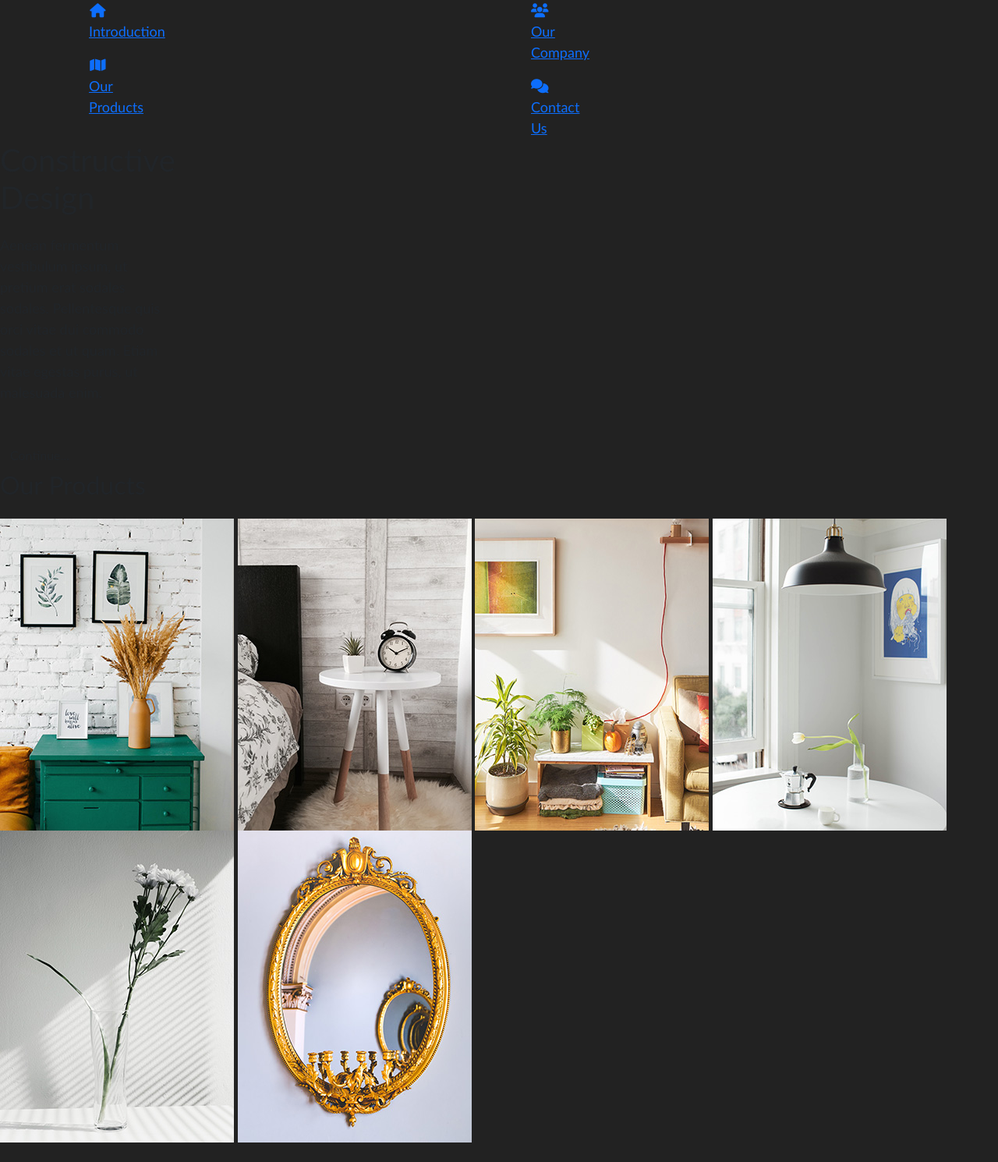
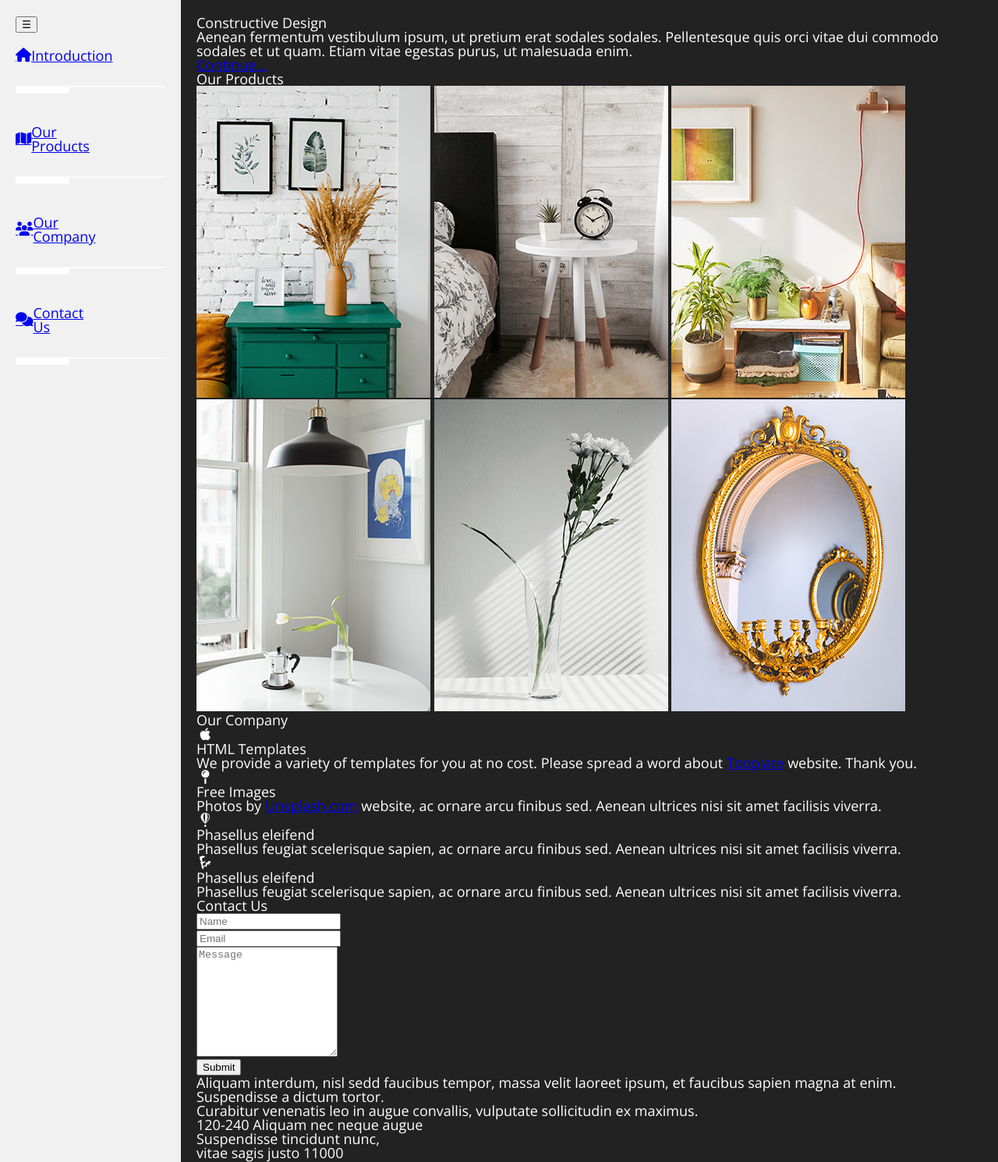
Before and after one commit to cdfdiniz/projeto-site-senac, a plain HTML site: page index.html in a window 1280 px wide. Shown: the top 1490 px of the page at 78% size. Before the commit the page ends 1465 px from the top, so only its background shows below. Drawn offline with nearby package versions, Linux system fonts and the light colour scheme; files whose address does not match are found by name.

Commit message:
Carla 10-11

```diff
--- a/css/style.css
+++ b/css/style.css
@@ -1,15 +1,41 @@
 
-.container{
-    column-count: 2;
-}
+
 
 body {
-    font-family:'Trebuchet MS', 'Lucida Sans Unicode', 'Lucida Grande', 'Lucida Sans', Arial, sans-serif;
-    font-size: 18px;
-    overflow-x: hidden;
+	font-family: 'Open Sans', Helvetica, Arial, sans-serif;
+	font-size: 18px;
+	font-weight: 300;
+    color: white;
+	overflow-x: hidden;
     min-height: 100vh;
     height: 100%;
     position: relative;
     background: #222222;
+    display: flex;
+}
 
+
+li {
+    list-style-type: none;
 }
+
+.tm-main-nav a {
+    background-image: url(../assets/img/nav-item.png);
+    background-repeat: no-repeat;
+    background-position: left bottom;
+    display: flex;
+    align-items: center;
+    margin: 20px 0 40px 0;
+    padding-bottom: 40px;
+    padding-right: 80px;
+}
+
+
+
+
+/*
+#preload-01 { background: url(../assets/img/constructive_bg_01.jpg) no-repeat -9999px -9999px; }
+#preload-02 { background: url(../assets/img/constructive_bg_02.jpg) no-repeat -9999px -9999px; }
+#preload-03 { background: url(../assets/img/constructive_bg_03.jpg) no-repeat -9999px -9999px; }
+#preload-04 { background: url(../assets/img/constructive_bg_04.jpg) no-repeat -9999px -9999px; }
+*/
--- a/index.html
+++ b/index.html
@@ -3,68 +3,94 @@
 <head>
     <meta charset="UTF-8">
     <meta name="viewport" content="width=device-width, initial-scale=1.0">
-    <title>Projeto Site</title>
     <link rel="stylesheet" href="https://fonts.googleapis.com/css?family=Open+Sans:300,400">  <!-- Google web font "Open Sans" -->
 	<link rel="stylesheet" href="css/fontawesome-all.min.css">
     <link rel="stylesheet" href="../projeto-site-senac/css/reset.css">
-    <link href="https://cdn.jsdelivr.net/npm/bootstrap@5.3.2/dist/css/bootstrap.min.css" rel="stylesheet" integrity="sha384-T3c6CoIi6uLrA9TneNEoa7RxnatzjcDSCmG1MXxSR1GAsXEV/Dwwykc2MPK8M2HN" crossorigin="anonymous">
-    <script src="https://cdn.jsdelivr.net/npm/bootstrap@5.3.2/dist/js/bootstrap.bundle.min.js" integrity="sha384-C6RzsynM9kWDrMNeT87bh95OGNyZPhcTNXj1NW7RuBCsyN/o0jlpcV8Qyq46cDfL" crossorigin="anonymous"></script>
+    <link rel="stylesheet" href="../projeto-site-senac/css/style.css">
     <script src="https://kit.fontawesome.com/a489858462.js" crossorigin="anonymous"></script>
-    <link rel="stylesheet" href="../projeto-site-senac/css/style.css">
 
+
+    <style>
+        body {
+            font-family: 'Open Sans', sans-serif;
+            margin: 0;
+            padding: 0;
+            box-sizing: border-box;
+        }
+
+        .container {
+            display: flex;
+        }
+
+        .sidebar {
+            width: 15%;
+            background-color: #f1f1f1;
+            padding: 20px;
+        }
+
+        .content {
+            width: 75%;
+            padding: 20px;
+        }
+
+        li {
+            list-style-type: none;
+        }
+
+    </style>
+
+    <title>Projeto Site</title>
 </head>
+
 <body>
-    <main>
-        <section>
-            <!-- Conteúdo -->
-            <div class="container">
-                <div class="row">
-                    <div class="col-1">
-                        <nav>
-                            <ul ul style="list-style: none;">
-                                <li class="left-icons">
-                                    <!-- <a href="./assets/img/constructive_bg_01.jpg"></a>
-                                    <i class="fas fa-home tm-nav-fa-icon"></i>
-                                    <span>Introduction</span>-->
-                                    <a href="./assets/img/constructive_bg_01.jpg" id="tmNavLink1" class="scrolly active" data-bg-img="#" data-page="#tm-section-1">
+    <!-- Loader
+    <div id="loader-wrapper">
+        <div id="loader"></div>
+        <div class="loader-section section-left"></div>
+        <div class="loader-section section-right"></div>
+    </div>
+    -->
+
+    <!-- Page Content -->
+    <div class="container tm-main">
+        <div class="sidebar">
+            <button id="tmMainNavToggle" class="menu-icon">&#9776;</button>
+            <div class="inner">
+                <nav id="tmMainNav" class="tm-main-nav">
+                    <ul>
+                        <li>
+                            <a href="#intro" id="tmNavLink1" class="scrolly-active" data-bg-img="constructive_bg_01.jpg" data-page="#tmsection-1">
                                 <i class="fas fa-home tm-nav-fa-icon"></i>
                                 <span>Introduction</span>
                             </a>
                         </li>
-                            </ul>
-                            <ul ul style="list-style: none;">
                         <li>
-                                    <a href="./assets/img/constructive_bg_02.jpg">
+                            <a href="#products" id="tmNavLink2" class="scrolly" data-bg-img="constructive_bg_02.jpg" data-page="#tm-section-2">
                                 <i class="fas fa-map tm-nav-fa-icon"></i>
                                 <span>Our Products</span>
                             </a>
                         </li>
-                            </ul>
-                            <ul ul style="list-style: none;">
                         <li>
-                                    <a href="./assets/img/constructive_bg_03.jpg">
+                            <a href="#company" class="scrolly" data-bg-img="constructive_bg_03.jpg" data-page="#tm-section-3">
                                 <i class="fas fa-users tm-nav-fa-icon"></i>
                                 <span>Our Company</span>
                             </a>
                         </li>
-                            </ul>
-                            <ul ul style="list-style: none;">
                         <li>
-                                    <a href="./assets/img/constructive_bg_04.jpg">
+                            <a href="#contact" class="scrolly" data-bg-img="constructive_bg_04.jpg" data-page="#tm-section-4">
                                 <i class="fas fa-comments tm-nav-fa-icon"></i>
                                 <span>Contact Us</span>
                             </a>
                         </li>
                     </ul>
                 </nav>
-
             </div>
         </div>
-            </div>
-        </section>
+
+        <div class="content">
+            <!-- Sections do conteúdo aqui -->
             <!-- section 1 -->
-                <div class="col-2">
-                    <section id="section-1" class="right-section">
+					<section id="tm-section-1" class="tm-section">
 						<div class="ml-auto">
 							<header class="mb-4"><h1 class="tm-text-shadow">Constructive Design</h1></header>
 							<p class="mb-5 tm-font-big">Aenean fermentum vestibulum ipsum, ut pretium erat sodales sodales. Pellentesque quis orci vitae dui commodo sodales et ut quam. Etiam vitae egestas purus, ut malesuada enim.</p>
@@ -72,14 +98,6 @@
 							<!-- data-nav-link holds the ID of nav item, which means this link should behave the same as that nav item  -->
 						</div>
 					</section>
-
-                </div>
-
-
-
-    </main>
-
-
 
                     <!-- section 2 -->
 					<section id="tm-section-2" class="tm-section tm-section-carousel">
@@ -99,8 +117,96 @@
 					</section>
 
                     <!-- section 3 -->
+					<section id="tm-section-3" class="tm-section">
+						<div class="row mb-4">
+							<header class="col-xl-12"><h2 class="tm-text-shadow">Our Company</h2></header>
+						</div>
+						<div class="row">
+							<div class="col-sm-12 col-md-6 col-lg-12 col-xl-6 mb-4">
+								<div class="media tm-bg-transparent-black tm-border-white">
+									<i class="fab fa-apple tm-icon-circled tm-icon-media"></i>
+									<div class="media-body">
+										<h3>HTML Templates</h3>
+										<p>We provide a variety of templates for you at no cost. Please spread a word about <a href="https://plus.google.com/+tooplate" target="_parent">Tooplate</a> website. Thank you.</p>
+									</div>
+								</div>
+							</div>
+							<div class="col-sm-12 col-md-6 col-lg-12 col-xl-6 mb-4">
+								<div class="media tm-bg-transparent-black tm-border-white">
+									<i class="fas fa-map-pin mr-4 tm-icon-circled tm-icon-media"></i>
+									<div class="media-body">
+										<h3>Free Images</h3>
+										<p>Photos by <a href="https://unsplash.com" target="_blank">Unsplash.com</a> website, ac ornare arcu finibus sed. Aenean ultrices nisi sit amet facilisis viverra.</p>
+									</div>
+								</div>
+							</div>
+							<div class="col-sm-12 col-md-6 col-lg-12 col-xl-6 mb-4">
+								<div class="media tm-bg-transparent-black tm-border-white">
+									<i class="fab fa-fly mr-4 tm-icon-circled tm-icon-media"></i>
+									<div class="media-body">
+										<h3>Phasellus eleifend</h3>
+										<p>Phasellus feugiat scelerisque sapien, ac ornare arcu finibus sed. Aenean ultrices nisi sit amet facilisis viverra.</p>
+									</div>
+								</div>
+							</div>
+							<div class="col-sm-12 col-md-6 col-lg-12 col-xl-6 mb-4">
+								<div class="media tm-bg-transparent-black tm-border-white">
+									<i class="fab fa-linode mr-4 tm-icon-circled tm-icon-media"></i>
+									<div class="media-body">
+										<h3>Phasellus eleifend</h3>
+										<p>Phasellus feugiat scelerisque sapien, ac ornare arcu finibus sed. Aenean ultrices nisi sit amet facilisis viverra.</p>
+									</div>
+								</div>
+							</div>
+						</div>
+					</section>
 
                     <!-- section 4 -->
+					<section id="tm-section-4" class="tm-section">
+						<div class="tm-bg-transparent-black tm-contact-box-pad">
+							<div class="row mb-4">
+								<div class="col-sm-12">
+									<header><h2 class="tm-text-shadow">Contact Us</h2></header>
+								</div>
+							</div>
+							<div class="row tm-page-4-content">
+								<div class="col-md-6 col-sm-12 tm-contact-col">
+									<div class="contact_message">
+										<form action="#contact" method="post" class="contact-form">
+											<div class="form-group">
+												<input type="text" id="contact_name" name="contact_name" class="form-control" placeholder="Name" required="">
+											</div>
+											<div class="form-group">
+												<input type="email" id="contact_email" name="contact_email" class="form-control" placeholder="Email" required="">
+											</div>
+											<div class="form-group">
+												<textarea id="contact_message" name="contact_message" class="form-control" rows="9" placeholder="Message" required=""></textarea>
+											</div>
+											<button type="submit" class="btn tm-btn-submit tm-btn ml-auto">Submit</button>
+										</form>
+									</div>
+								</div>
+								<div class="col-md-6 col-sm-12 tm-contact-col">
+									<div class="tm-address-box">
+										<p>Aliquam interdum, nisl sedd faucibus tempor, massa velit laoreet ipsum, et faucibus sapien magna at enim. Suspendisse a dictum tortor.</p>
+										<p>Curabitur venenatis leo in augue convallis, vulputate sollicitudin ex maximus.</p>
+										<address>
+											120-240 Aliquam nec neque augue<br>
+											Suspendisse tincidunt nunc,<br>
+											vitae sagis justo 11000
+										</address>
+									</div>
+								</div>
+							</div>
+						</div>
+					</section>
+        </div>
+    </div>
 
+    <script>
+        // JavaScript aqui
+    </script>
 </body>
+
+
 </html>
```
Lines whose indentation alone changed are shown as unchanged.
